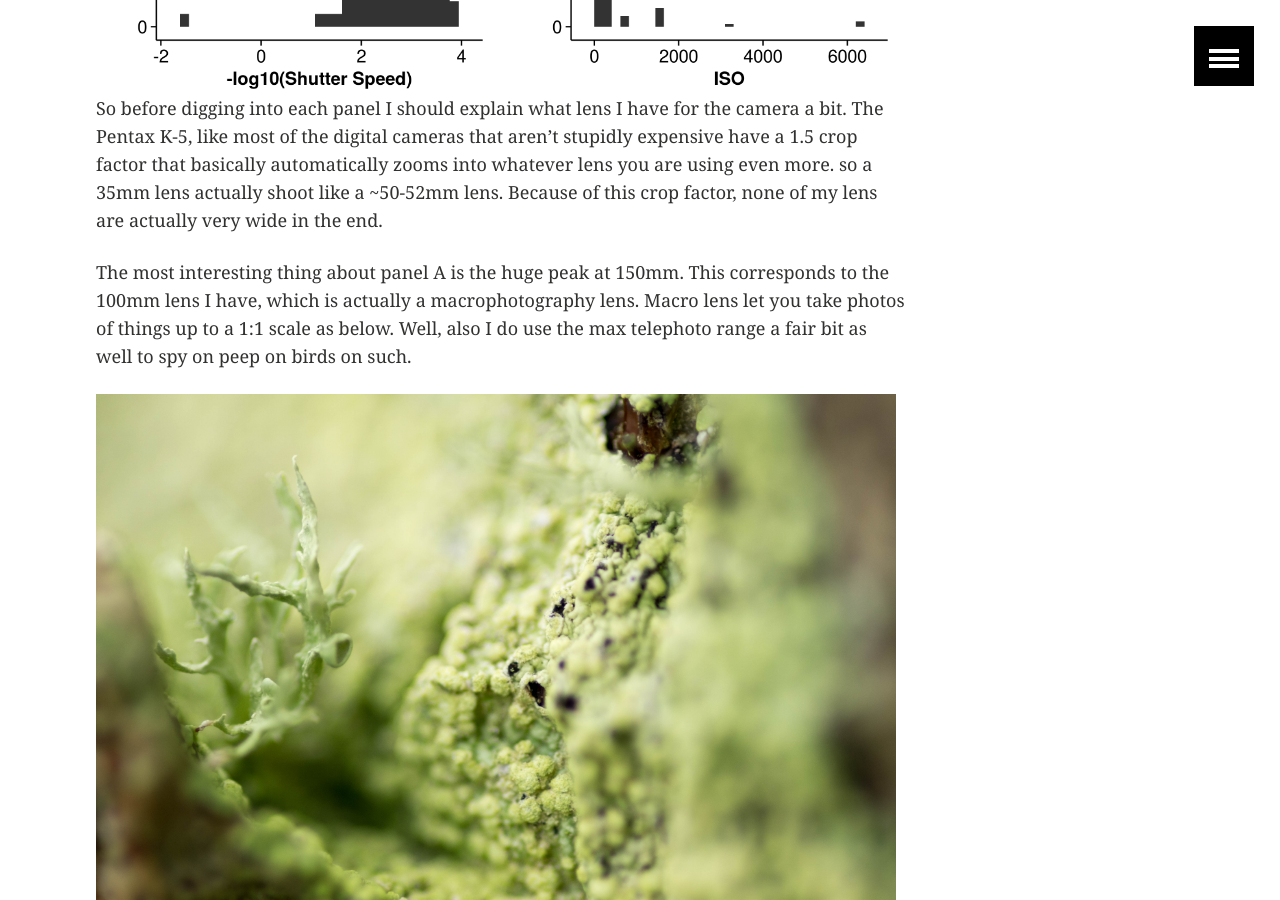
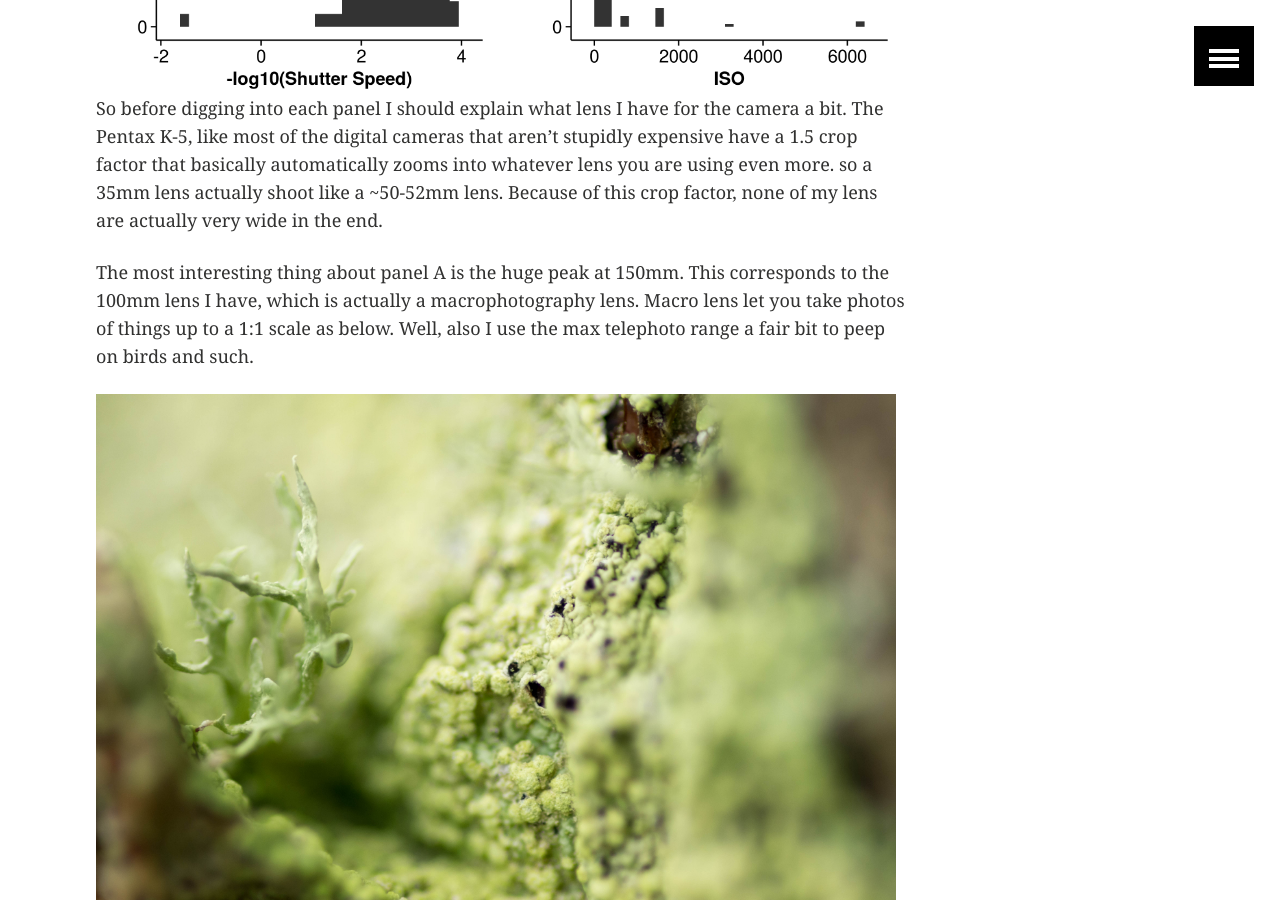
Before and after one commit to thomas-keller/thomas-keller.github.io, a Jekyll site: the page built from _posts/2016-3-30-ggplot-cowplot-photography-habits.md, in a window 1280 px wide and 900 px high, scrolled down 4374 px. Built offline with Jekyll 4.4.1, drawn with Linux system fonts in a browser that asks for light colours; comment, search, counter and statistics services are not loaded.

```diff
--- a/_posts/2016-3-30-ggplot-cowplot-photography-habits.md
+++ b/_posts/2016-3-30-ggplot-cowplot-photography-habits.md
@@ -68,7 +68,7 @@ save_plot('tek_photodat.jpg',tekphoto,ncol=2,nrow=2)
 ![image](http://thomas-keller.github.io/images/tek_photodat.png)
 So before digging into each panel I should explain what lens I have for the camera a bit. The Pentax K-5, like most of the digital cameras that aren't stupidly expensive have a 1.5 crop factor that basically automatically zooms into whatever lens you are using even more. so a 35mm lens actually shoot like a ~50-52mm lens. Because of this crop factor, none of my lens are actually very wide in the end.
 
-The most interesting thing about panel A is the huge peak at 150mm. This corresponds to the 100mm lens I have, which is actually a macrophotography lens. Macro lens let you take photos of things up to a 1:1 scale as below. Well, also I do use the max telephoto range a fair bit as well to spy on peep on birds on such.
+The most interesting thing about panel A is the huge peak at 150mm. This corresponds to the 100mm lens I have, which is actually a macrophotography lens. Macro lens let you take photos of things up to a 1:1 scale as below. Well, also I use the max telephoto range a fair bit to peep on birds and such.
 
 <img src="https://thomas-keller.github.io/images/lichen.jpg" width="800">
 
```
